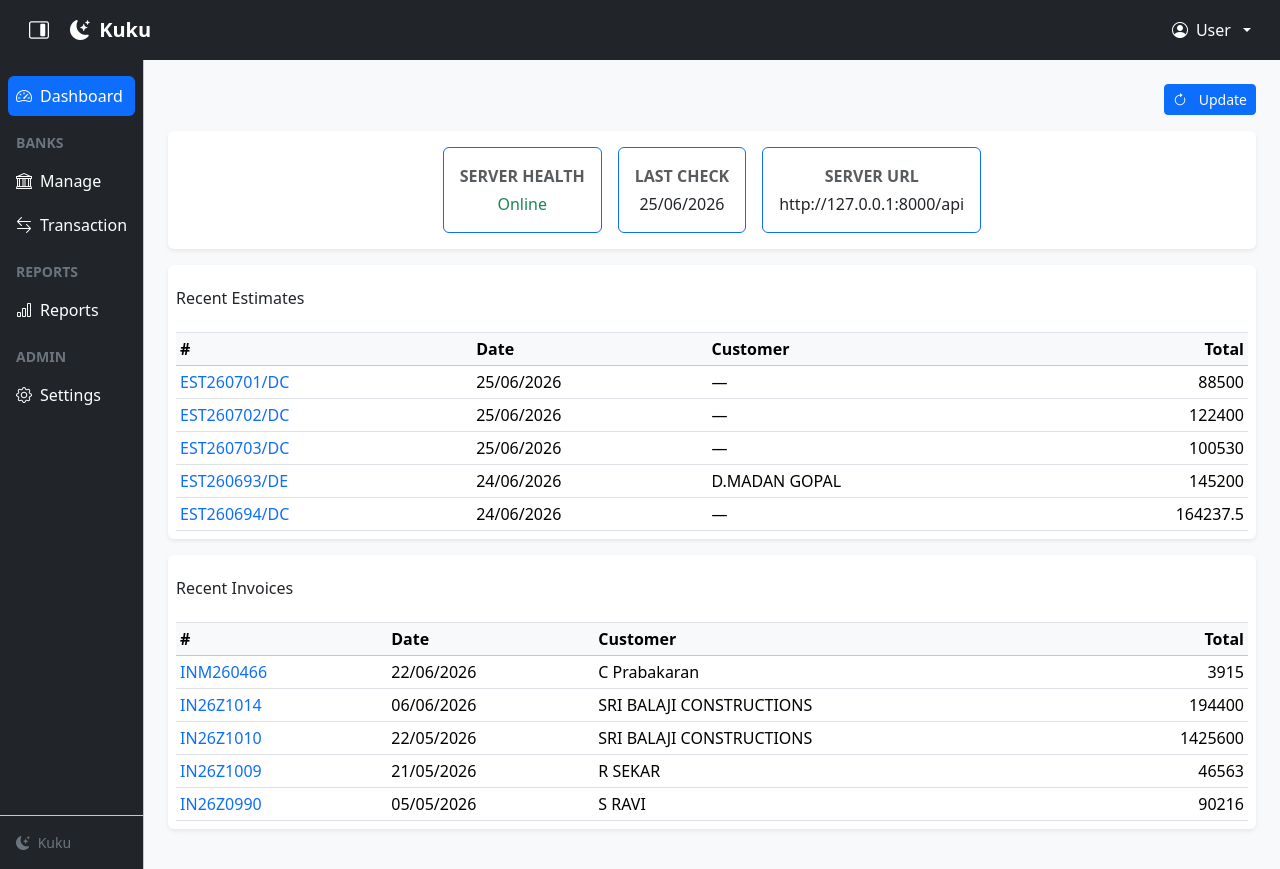
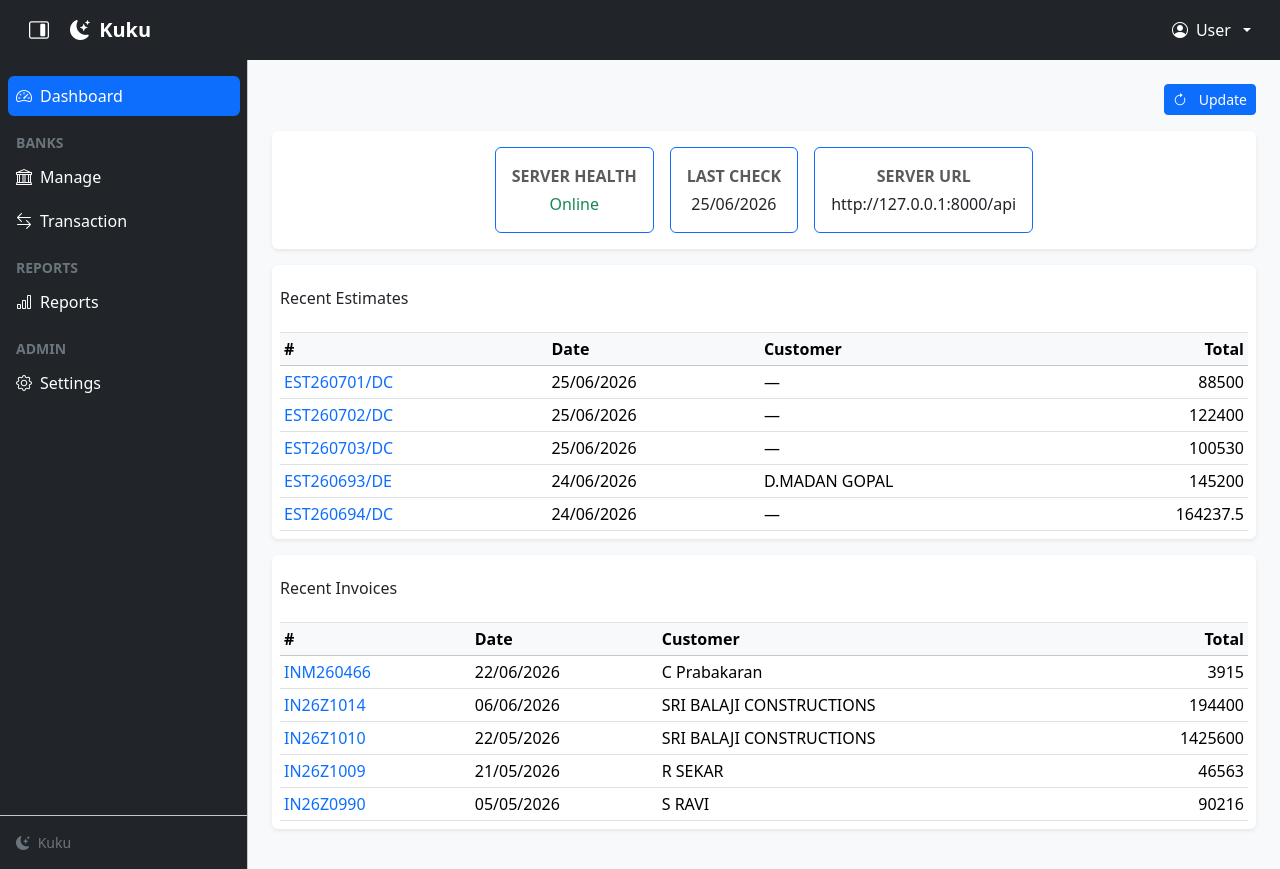
Before and after one commit to thalib/kuku, a FastAPI app: page / in a window 1280 px wide. Run offline with FastAPI, Linux system fonts and the light colour scheme; some libraries are stand-ins or nearby versions.

Commit message:
Revamp sidebar layout, toggle & update tests
Refactor sidebar structure, styling and toggle behavior: rename IDs/classes (kukuSidebarShell -> sidebarWrap, kukuToggleBtn -> sidebarToggle), introduce new CSS variables and layout classes (.app-body, .app-sidebar-wrap, .app-content), make navbar sticky, prevent body overflow, and replace the old toggle script with a self-contained handler. Adjust sidebar template markup (group handling, link classes) and move app name footer into the sidebar container. Update tests to match the markup changes: add assertions for the new toggle/button and wrapper IDs, simplify PAGE_CASES to (url, page_name) tuples, and update parametrized tests to assert the presence of the new sidebarWrap and other expectations.

```diff
--- a/app/templates/layouts/base.html
+++ b/app/templates/layouts/base.html
@@ -1,28 +1,40 @@
 <!DOCTYPE html>
-<html lang="en">
+<html lang="en" data-bs-theme="light">
 <head>
     <meta charset="UTF-8">
     <meta name="viewport" content="width=device-width, initial-scale=1.0">
     <title>{{ page_title or "Kuku" }}</title>
     <link href="https://cdn.jsdelivr.net/npm/bootstrap@5.3.3/dist/css/bootstrap.min.css" rel="stylesheet">
     <link href="https://cdn.jsdelivr.net/npm/bootstrap-icons@1.11.3/font/bootstrap-icons.min.css" rel="stylesheet">
+    {% block extra_head %}{% endblock %}
     <style>
-        :root { --kuku-sidebar-width: 248px; }
-        .kuku-shell { min-height: 100vh; }
-        .kuku-sidebar-shell { width: var(--kuku-sidebar-width); flex-shrink: 0; transition: width .2s ease; overflow: hidden; }
-        .kuku-sidebar-shell--collapsed { width: 0; }
-        .app-sidebar { width: 100%; flex-shrink: 0; }
-        .sidebar-link { white-space: nowrap; }
+        :root { --kuku-sidebar-w: 248px; }
+        body { overflow: hidden; }
+        .app-navbar { position: sticky; top: 0; z-index: 1040; }
+        .app-body { display: flex; flex: 1; overflow: hidden; }
+        .app-sidebar-wrap {
+            width: var(--kuku-sidebar-w);
+            flex-shrink: 0;
+            transition: width 200ms ease;
+            overflow: hidden;
+            border: none;
+        }
+        .app-sidebar-wrap.closed { width: 0 !important; border: none !important; }
+        .app-sidebar {
+            width: var(--kuku-sidebar-w);
+            height: 100%;
+            flex-shrink: 0;
+        }
+        .app-sidebar-link { white-space: nowrap; }
+        .app-content { flex: 1; overflow-y: auto; }
     </style>
-    {% block extra_head %}{% endblock %}
 </head>
 <body>
     <div class="d-flex flex-column vh-100">
         {% include "partials/navbar.html" %}
-
-        <div class="position-relative d-flex flex-grow-1 overflow-hidden bg-light">
+        <div class="app-body bg-light">
             {% include "partials/sidebar.html" %}
-            <main class="flex-grow-1 overflow-auto" id="kukuMain">
+            <main class="app-content">
                 {% block content %}{% endblock %}
             </main>
         </div>
@@ -31,15 +43,19 @@
     <script src="https://cdn.jsdelivr.net/npm/bootstrap@5.3.3/dist/js/bootstrap.bundle.min.js"></script>
     <script src="https://unpkg.com/htmx.org@1.9.12"></script>
     <script>
-        const shell = document.getElementById('kukuSidebarShell');
-        const btn = document.getElementById('kukuToggleBtn');
-        function toggleSidebar() {
-            shell.classList.toggle('kuku-sidebar-shell--collapsed');
-            const expanded = !shell.classList.contains('kuku-sidebar-shell--collapsed');
-            btn.innerHTML = expanded ? '<i class="bi fs-5 bi-layout-sidebar-inset-reverse"></i>' : '<i class="bi fs-5 bi-layout-sidebar"></i>';
-            btn.title = expanded ? 'Hide sidebar' : 'Show sidebar';
-        }
-        btn.addEventListener('click', toggleSidebar);
+        (function(){
+            var wrap = document.getElementById('sidebarWrap');
+            var btn  = document.getElementById('sidebarToggle');
+            if(!wrap||!btn) return;
+            btn.addEventListener('click', function(){
+                wrap.classList.toggle('closed');
+                var isOpen = !wrap.classList.contains('closed');
+                btn.innerHTML = isOpen
+                    ? '<i class="bi fs-5 bi-layout-sidebar-inset-reverse"></i>'
+                    : '<i class="bi fs-5 bi-layout-sidebar"></i>';
+                btn.title = isOpen ? 'Hide sidebar' : 'Show sidebar';
+            });
+        })();
     </script>
     {% block extra_scripts %}{% endblock %}
 </body>
--- a/app/templates/partials/navbar.html
+++ b/app/templates/partials/navbar.html
@@ -1,6 +1,7 @@
-<nav class="navbar navbar-dark bg-dark px-3 sticky-top">
+<nav class="navbar navbar-dark bg-dark px-3 app-navbar">
     <div class="d-flex align-items-center gap-2">
-        <button class="btn btn-dark" type="button" title="Hide sidebar" aria-label="Toggle sidebar" id="kukuToggleBtn">
+        <button class="btn btn-dark" type="button" aria-label="Toggle sidebar"
+                title="Hide sidebar" id="sidebarToggle">
             <i class="bi fs-5 bi-layout-sidebar-inset-reverse"></i>
         </button>
         <a href="/" class="navbar-brand mb-0 fw-bold text-decoration-none">
--- a/app/templates/partials/sidebar.html
+++ b/app/templates/partials/sidebar.html
@@ -1,29 +1,37 @@
-<div class="app-layout__sidebar-shell h-100 d-flex flex-column" id="kukuSidebarShell">
-    <div class="app-sidebar bg-dark text-white h-100 d-flex flex-column border-end border-secondary-subtle">
-        <nav class="d-flex flex-column h-100">
-            <div class="flex-grow-1 overflow-auto px-2 py-3">
+<div class="app-sidebar-wrap bg-dark border-end border-secondary-subtle h-100" id="sidebarWrap">
+    <div class="app-sidebar bg-dark d-flex flex-column">
+        <nav class="d-flex flex-column overflow-auto px-2 py-3 flex-grow-1">
             {% for group in nav_groups %}
+                {% if group["label"] %}
                 <div class="mb-3">
-                    {% if group["label"] %}
-                    <div class="px-2 mb-2 text-uppercase small fw-semibold text-secondary">{{ group["label"] }}</div>
-                    {% endif %}
+                    <div class="px-2 mb-1 text-uppercase small fw-semibold text-secondary">{{ group["label"] }}</div>
                     <div class="d-grid gap-1">
                         {% for item in group["links"] %}
                         <a href="{{ item["url"] }}"
-                           class="sidebar-link nav-link text-white d-flex align-items-center justify-content-between gap-2 px-2 py-2 rounded flex-grow-1 {% if item["active"] %}bg-primary{% endif %}">
-                            <span class="d-flex align-items-center gap-2 text-truncate">
+                           class="app-sidebar-link nav-link text-white d-flex align-items-center gap-2 px-2 py-2 rounded {% if item["active"] %}bg-primary{% endif %}">
                             <i class="bi flex-shrink-0 {{ item["icon"] }}"></i>
                             <span class="text-truncate">{{ item["name"] }}</span>
-                            </span>
                         </a>
                         {% endfor %}
                     </div>
                 </div>
+                {% else %}
+                <div class="mb-3">
+                    <div class="d-grid gap-1">
+                        {% for item in group["links"] %}
+                        <a href="{{ item["url"] }}"
+                           class="app-sidebar-link nav-link text-white d-flex align-items-center gap-2 px-2 py-2 rounded {% if item["active"] %}bg-primary{% endif %}">
+                            <i class="bi flex-shrink-0 {{ item["icon"] }}"></i>
+                            <span class="text-truncate">{{ item["name"] }}</span>
+                        </a>
                         {% endfor %}
                     </div>
-            <div class="px-3 py-3 small text-secondary border-top border-secondary-subtle">
+                </div>
+                {% endif %}
+            {% endfor %}
+        </nav>
+        <div class="px-3 py-3 small text-secondary border-top border-secondary-subtle flex-shrink-0">
             <i class="bi bi-moon-stars-fill me-1"></i> {{ app_name }}
         </div>
-        </nav>
     </div>
 </div>
```
Also changed, not shown: tests/test_dashboard.py (+23 -32 lines). Lines whose indentation alone changed are shown as unchanged.
